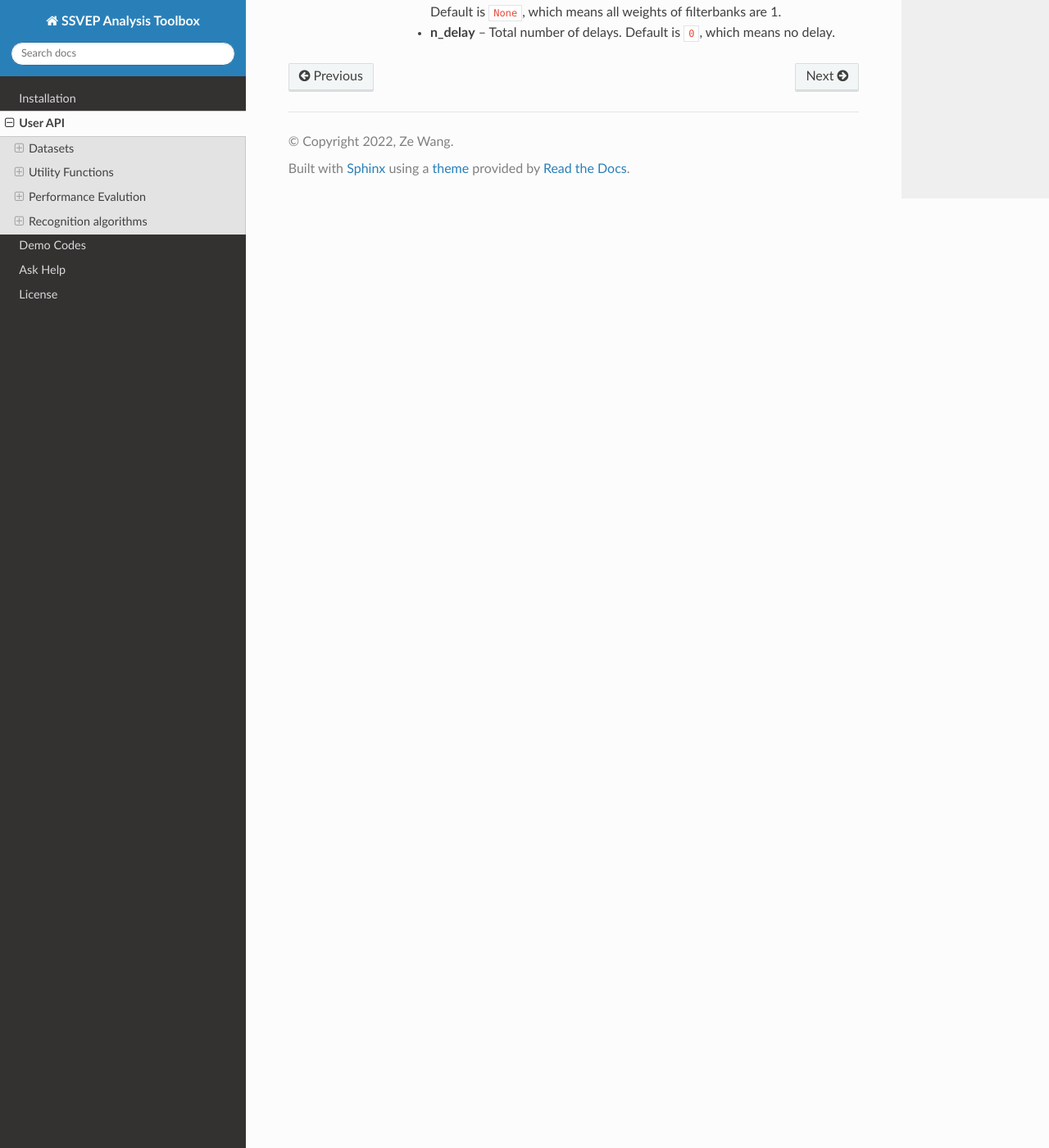
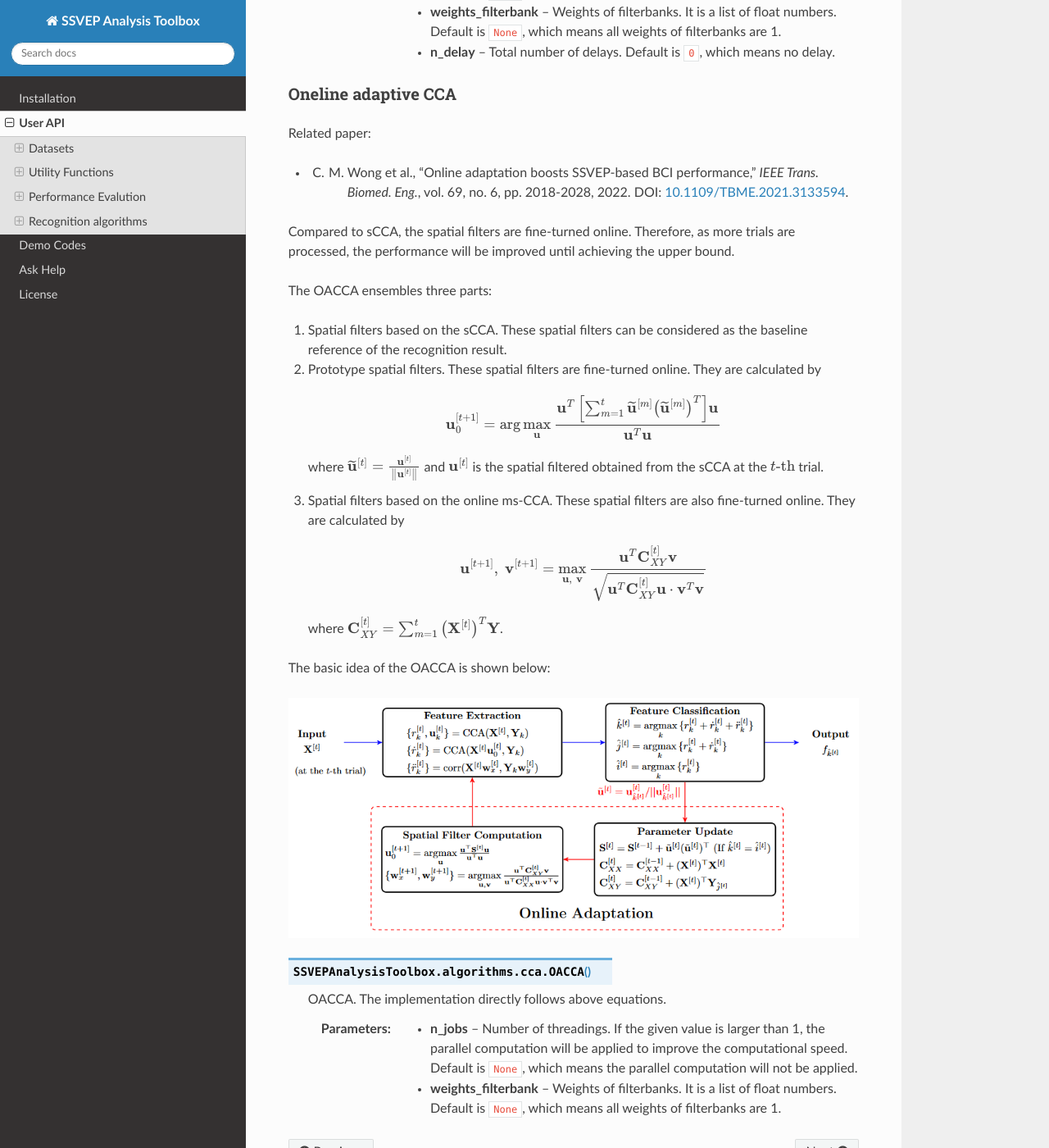
Before and after one commit to pikipity/SSVEP-Analysis-Toolbox, a Sphinx documentation site: the page built from Docs/API.rst, in a window 1280 px wide and 1400 px high, scrolled down 29030 px. Shown: the whole window at 82% size. Built offline with Sphinx 7.4.7 and the Read the Docs theme 2.0.0, drawn with Linux system fonts in a browser that asks for light colours.

Commit message:
Update Docs

```diff
--- a/Docs/API.rst
+++ b/Docs/API.rst
@@ -1143,3 +1143,44 @@ Finally, the target stimulus can be predicted by
     :param weights_filterbank: Weights of filterbanks. It is a list of float numbers. Default is ``None``, which means all weights of filterbanks are 1.
 
     :param n_delay: Total number of delays. Default is ``0``, which means no delay.
+
+Oneline adaptive CCA
+^^^^^^^^^^^^^^^^^^^^^^^^^^^^^^^^^^^^^^^
+
+Related paper:
+
++ C. M. Wong et al., “Online adaptation boosts SSVEP-based BCI performance,” *IEEE Trans. Biomed. Eng.*, vol. 69, no. 6, pp. 2018-2028, 2022. DOI: `10.1109/TBME.2021.3133594 <https://doi.org/10.1109/TBME.2021.3133594>`_.
+
+Compared to sCCA, the spatial filters are fine-turned online. Therefore, as more trials are processed, the performance will be improved until achieving the upper bound.
+
+The OACCA ensembles three parts:
+
+1. Spatial filters based on the sCCA. These spatial filters can be considered as the baseline reference of the recognition result.
+
+2. Prototype spatial filters. These spatial filters are fine-turned online. They are calculated by
+
+   .. math::
+
+      \mathbf{u}_0^{[t+1]}=\arg\max_{\mathbf{u}}\frac{\mathbf{u}^T\left[ \sum_{m=1}^t\widetilde{\mathbf{u}}^{[m]}\left(\widetilde{\mathbf{u}}^{[m]}\right)^T \right]\mathbf{u}}{\mathbf{u}^T\mathbf{u}}
+
+   where :math:`\widetilde{\mathbf{u}}^{[t]} = \frac{\mathbf{u}^{[t]}}{\left\|\mathbf{u}^{[t]}\right\|}` and :math:`\mathbf{u}^{[t]}` is the spatial filtered obtained from the sCCA at the :math:`t\text{-th}` trial.
+
+3. Spatial filters based on the online ms-CCA. These spatial filters are also fine-turned online. They are calculated by
+
+   .. math::
+
+      \mathbf{u}^{[t+1]},\;\mathbf{v}^{[t+1]}=\max_{\mathbf{u},\;\mathbf{v}}\frac{\mathbf{u}^T\mathbf{C}_{XY}^{[t]}\mathbf{v}}{\sqrt{\mathbf{u}^T\mathbf{C}_{XY}^{[t]}\mathbf{u} \cdot \mathbf{v}^T\mathbf{v}}}
+
+   where :math:`\mathbf{C}_{XY}^{[t]}=\sum_{m=1}^t\left(\mathbf{X}^{[t]}\right)^T\mathbf{Y}`.
+
+The basic idea of the OACCA is shown below:
+
+.. image:: ./_static/oacca.png
+
+.. py:function:: SSVEPAnalysisToolbox.algorithms.cca.OACCA
+
+    OACCA. The implementation directly follows above equations.
+
+    :param n_jobs: Number of threadings. If the given value is larger than 1, the parallel computation will be applied to improve the computational speed. Default is ``None``, which means the parallel computation will not be applied.
+
+    :param weights_filterbank: Weights of filterbanks. It is a list of float numbers. Default is ``None``, which means all weights of filterbanks are 1.
--- a/Docs/index.rst
+++ b/Docs/index.rst
@@ -66,4 +66,8 @@ Datasets and Algorithms
 
       B. Liu, X. Chen, N. Shi, Y. Wang, S. Gao, X. Gao, "Improving the performance of individually calibrated SSVEP-BCI by task-discriminant component analysis." *IEEE Trans. Neural Syst. Rehabil. Eng.*, vol. 29, pp. 1998-2007, 2021. DOI: `10.1109/TNSRE.2021.3114340 <https://doi.org/10.1109/TNSRE.2021.3114340>`_.
 
+  + Online adaptive CCA (**OACCA**)
+
+      C. M. Wong et al., “Online adaptation boosts SSVEP-based BCI performance,” *IEEE Trans. Biomed. Eng.*, vol. 69, no. 6, pp. 2018-2028, 2022. DOI: `10.1109/TBME.2021.3133594 <https://doi.org/10.1109/TBME.2021.3133594>`_.
+
   + ...
```
Also changed, not shown: Docs/Demos.rst (+24 -0 lines), Docs/_static/oacca.png (added), 2 other files.
